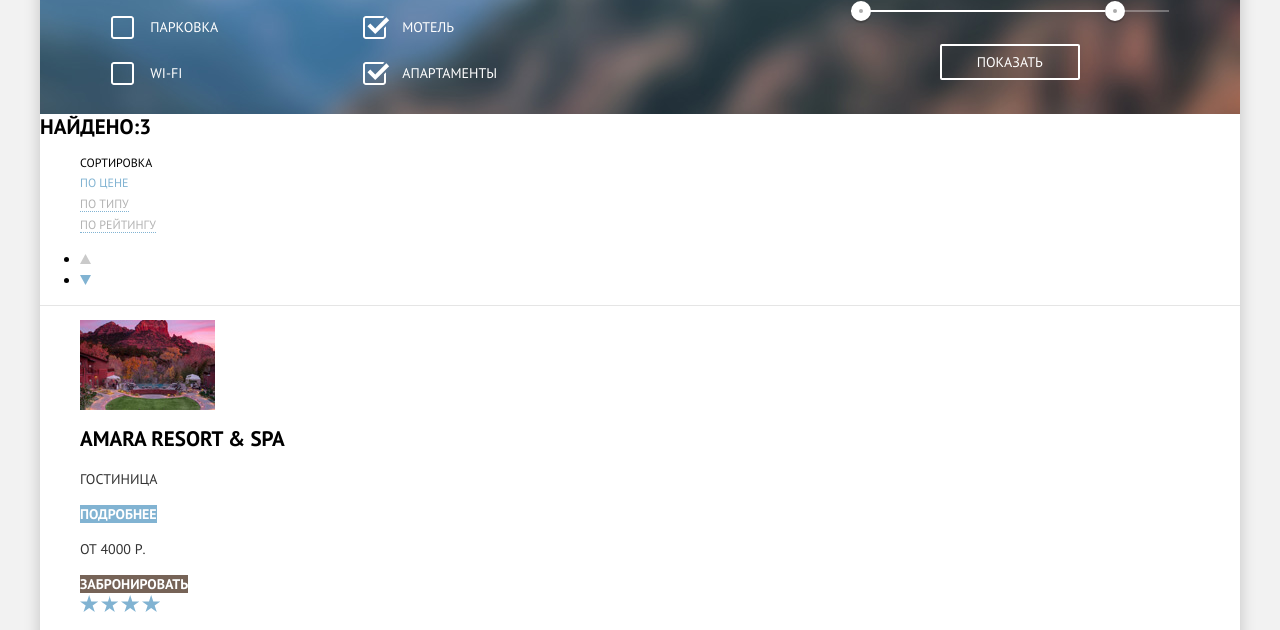
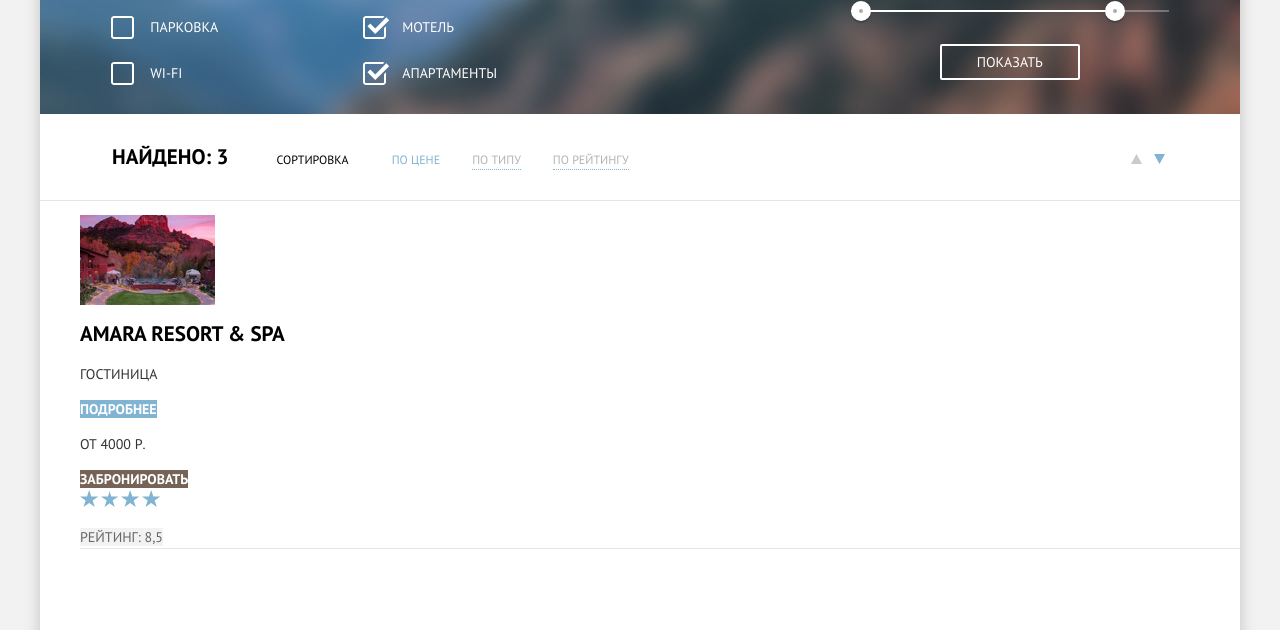
Before and after one commit to lerkot/556495-sedona, a plain HTML site: page inner.html in a window 1280 px wide. Shown: the part 158-788 px from the top of the page. Drawn offline with Linux system fonts and the light colour scheme.

Commit message:
Панель сортировки

```diff
--- a/css/styles.css
+++ b/css/styles.css
@@ -1168,10 +1168,20 @@ body.inner-page {
 }
 
 .sort {
+	margin: 0;
+	padding: 0;
 	border-bottom: 1px solid #e5e5e5;
 }
 
-.sort-title {
+.sort-bar {
+	display: flex;
+	flex-wrap: wrap;
+	justify-content: space-around;
+	align-content: stretch;
+	width: 100%;
+	margin: 0;
+	padding: 0;
+	list-style: none;
 	font-size: 21px;
 	line-height: 26px;
 	font-weight: 700;
@@ -1179,17 +1189,39 @@ body.inner-page {
 	color: #000;
 }
 
-.sort-list {
-	list-style: none;
+.sort-title {
+	align-self: baseline;
+	padding-top: 30px;
+	padding-bottom: 30px;
+	padding-left: 6%;
+	margin-right: 48px;
+	font-size: 21px;
+	line-height: 26px;
+	color: black;
+	text-transform: uppercase;
 }
 
+.sort-name,
+.sort-item {
+	align-self: baseline;
+}
 
-.sort-list li:first-of-type {
+.sort-bar .sort-name {
+	margin-right: 43px;
 	font-size: 12px;
 	line-height: 18px;
 	font-weight: 400;
 	text-transform: uppercase;
 	color: #000;
+}
+
+.sort-item {
+	margin-right: 32px;
+}
+
+.sort-item a,
+.sort-rating {
+	display: block;
 }
 
 .sort-item a:link {
@@ -1222,11 +1254,19 @@ body.inner-page {
 	border: none;
 }
 
-.sort-list .active {
+.sort-bar .active {
 	font-size: 12px;
 	line-height: 18px;
 	font-weight: 400;
 	color: #81b3d2;
+}
+
+
+.sort-rating {
+	align-self: baseline;
+	width: 37px;
+	margin-left: auto;
+	padding-right: 6%;
 }
 
 .sort-icon {
@@ -1244,6 +1284,8 @@ body.inner-page {
 
 .sort-rating .icon-down {
 	fill: #81b3d2;
+	padding-left: 7px;
+	margin-right: 0;
 }
 
 .search-results {
--- a/inner.html
+++ b/inner.html
@@ -93,12 +93,11 @@
 		</section>
 		<section class="sort">
 			<h2 class="visually-hidden">Поле фильтрации отелей</h2>
-			<div class="sort-bar">
-				<div class="sort-title">
-					Найдено:3
-				</div>
-				<ul class="sort-list">
-					<li>Сортировка</li>
+			<ul class="sort-bar">
+				<li class="sort-title">
+					Найдено: 3
+				</li>
+				<li class="sort-name">Сортировка</li>
 				<li class="sort-item">
 					<a class="sort-by-price active">
 							По цене</a>
@@ -112,11 +111,7 @@
 					<a class="sort-by-rate" href="#">
 							По рейтингу</a>
 				</li>
-				</ul>
-			</div>
-			<div>
-				<ul class="sort-rating">
-					<li>
+				<li class="sort-rating">
 					<a class="sort-icon icon-up" href="#">
 							<span class="visually-hidden">Иконка сортировки по возрастанию</span>
 						    <svg class="sort-icon" version="1.1" id="Layer_4" xmlns="http://www.w3.org/2000/svg" xmlns:xlink="http://www.w3.org/1999/xlink" x="0px" y="0px"
@@ -124,18 +119,15 @@
                             <polygon points="5.5,0 0,10 11,10 "/>
                             </svg>
 						</a>
-					</li>
-					<li>
 					<a class="sort-icon icon-down active">
-							<span class="visually-hidden">Иконка сортировки по убыванию</span>
-							<svg version="1.1" id="Layer_5" xmlns="http://www.w3.org/2000/svg" xmlns:xlink="http://www.w3.org/1999/xlink" x="0px" y="0px"
-	                        width="11px" height="10px" viewBox="0 0 11 10" enable-background="new 0 0 11 10" xml:space="preserve">
+							<span class="visually-hidden ">Иконка сортировки по убыванию</span>
+							<svg version="1" id="Layer_5 " xmlns="http://www.w3.org/2000/svg" xmlns:xlink="http://www.w3.org/1999/xlink" x="0px " y="0px "
+	                        width="11px" height="10px" viewBox="0 0 11 10 " enable-background="new 0 0 11 10 " xml:space="preserve ">
                             <polyline points="5.5,10 0,0 11,0 "/>
                             </svg>
 						</a>
 				</li>
 			</ul>
-			</div>
 		</section>
 		<section class="search-results">
 			<h2 class="visually-hidden">Результаты поиска гостиниц</h2>
```
Lines whose indentation alone changed are shown as unchanged.
